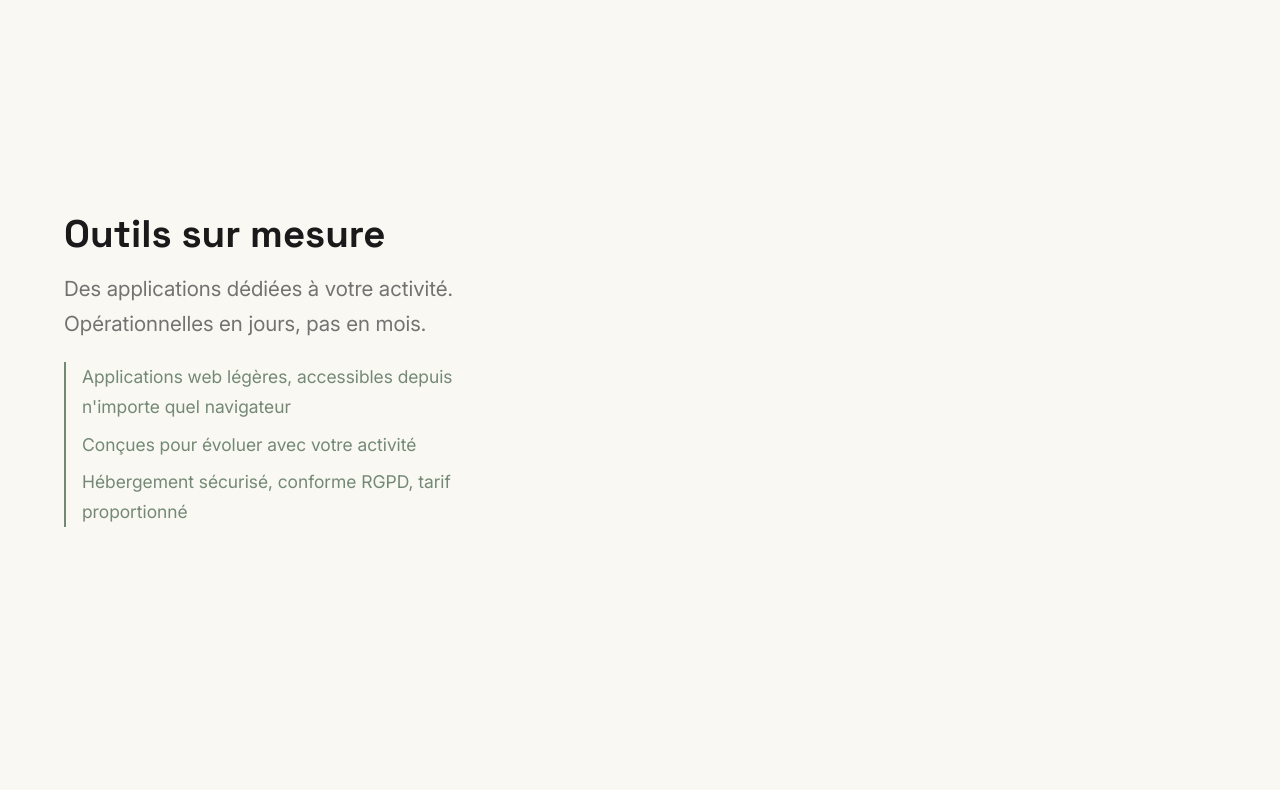
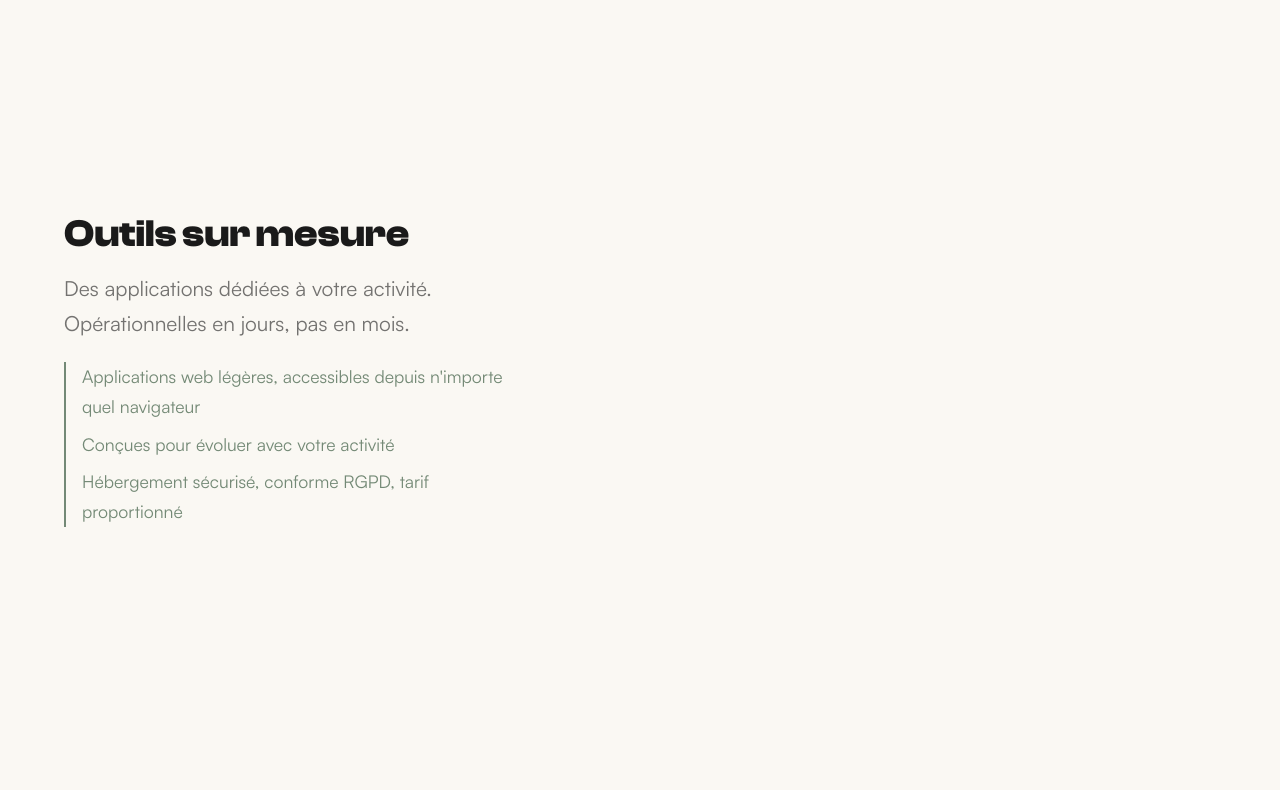
Before and after one commit to randomrequin/landing-crave, a plain HTML site: page index.html in a window 1280 px wide. Shown: the part 2010-2800 px from the top of the page. Drawn offline with Linux system fonts and the light colour scheme.

Commit message:
Retour aux polices d'origine Clash Display + Satoshi
Co-Authored-By: Claude Opus 4.6 (1M context) <noreply@anthropic.com>

```diff
--- a/css/style.css
+++ b/css/style.css
@@ -1,15 +1,23 @@
 @font-face {
-  font-family: 'Space Grotesk';
-  src: url('../fonts/SpaceGrotesk-Bold.woff2') format('woff2');
+  font-family: 'Clash Display';
+  src: url('../fonts/ClashDisplay-Bold.woff2') format('woff2');
   font-weight: 700;
   font-style: normal;
   font-display: swap;
 }
 
 @font-face {
-  font-family: 'Inter';
-  src: url('../fonts/InterVariable.woff2') format('woff2');
-  font-weight: 100 900;
+  font-family: 'Satoshi';
+  src: url('../fonts/Satoshi-Bold.woff2') format('woff2');
+  font-weight: 700;
+  font-style: normal;
+  font-display: swap;
+}
+
+@font-face {
+  font-family: 'Satoshi';
+  src: url('../fonts/Satoshi-Regular.woff2') format('woff2');
+  font-weight: 400;
   font-style: normal;
   font-display: swap;
 }
@@ -19,7 +27,7 @@
   --color-text: #1A1A1A;
   --color-accent: #3A5A40;
   --color-accent-light: rgba(58, 90, 64, 0.1);
-  --font-family: 'Inter', -apple-system, BlinkMacSystemFont, sans-serif;
+  --font-family: 'Satoshi', -apple-system, BlinkMacSystemFont, sans-serif;
   --section-padding: 6rem 4rem;
 }
 
@@ -196,7 +204,7 @@ body.dark .nav--light .nav__toggle {
 }
 
 .hero__title {
-  font-family: 'Space Grotesk', var(--font-family);
+  font-family: 'Clash Display', var(--font-family);
   font-weight: 700;
   font-size: clamp(5rem, 12vw, 10rem);
   letter-spacing: 0.08em;
@@ -268,7 +276,7 @@ body.dark .nav--light .nav__toggle {
 }
 
 .pilier__title {
-  font-family: 'Space Grotesk', var(--font-family);
+  font-family: 'Clash Display', var(--font-family);
   font-weight: 700;
   font-size: clamp(1.75rem, 3vw, 2.5rem);
   color: var(--color-text);
@@ -323,7 +331,7 @@ body.dark .nav--light .nav__toggle {
 }
 
 .contact__accroche {
-  font-family: 'Space Grotesk', var(--font-family);
+  font-family: 'Clash Display', var(--font-family);
   font-weight: 700;
   font-size: clamp(2.5rem, 5vw, 4rem);
   color: var(--color-bg);
@@ -447,7 +455,7 @@ body.dark .nav--light .nav__toggle {
 }
 
 .contact__legal-inner h3 {
-  font-family: 'Space Grotesk', var(--font-family);
+  font-family: 'Clash Display', var(--font-family);
   font-weight: 700;
   font-size: 1.5rem;
   margin-bottom: 1.5rem;
```
Also changed, not shown: fonts/ClashDisplay-Bold.woff2 (added), fonts/Satoshi-Bold.woff2 (added), fonts/Satoshi-Regular.woff2 (added).
